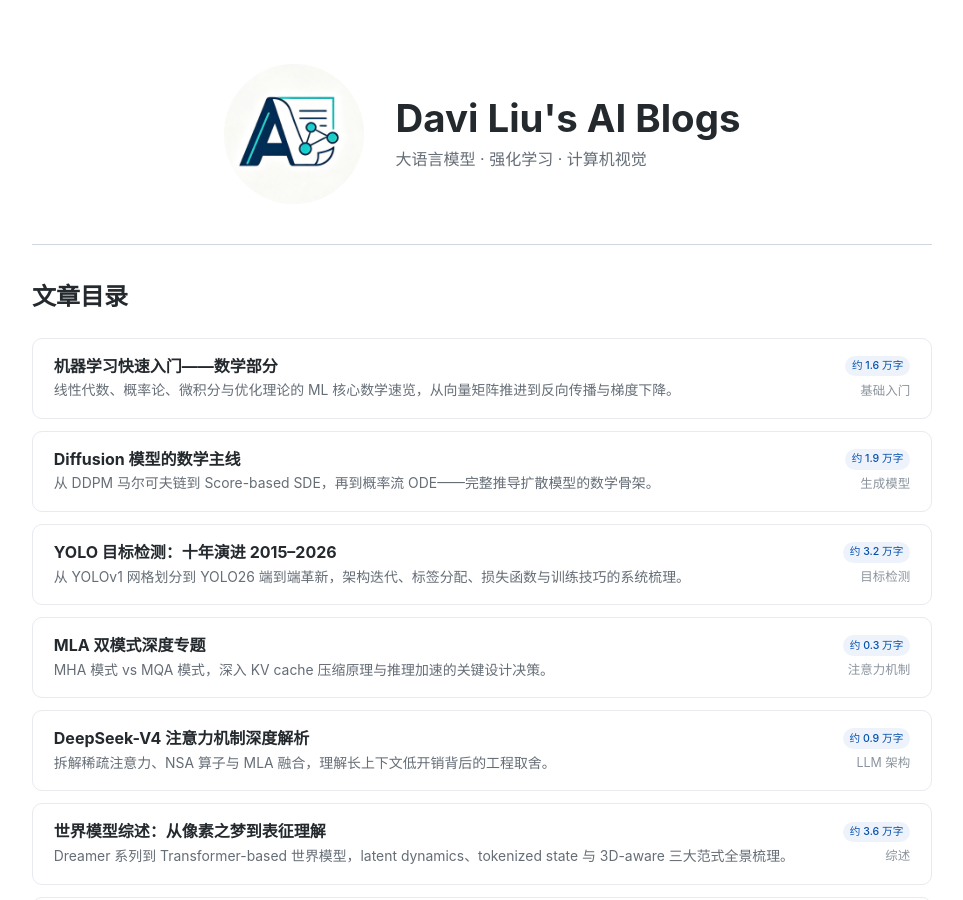
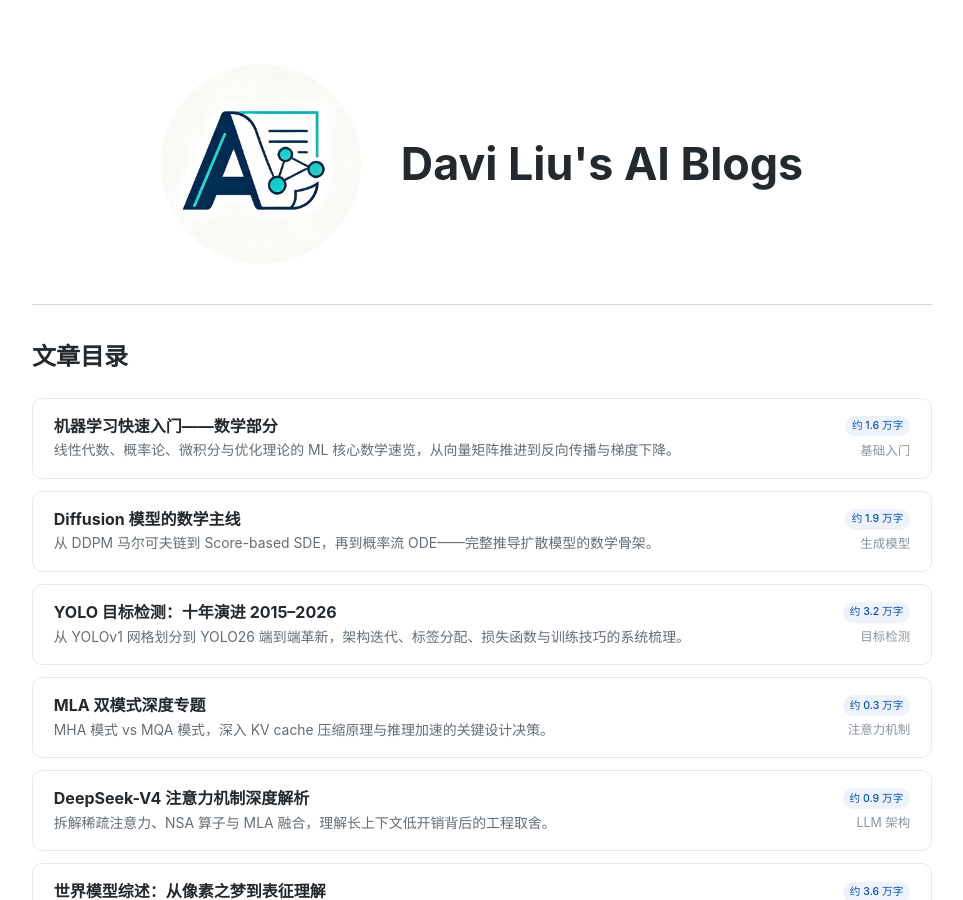
Before and after one commit to liuwwei3/liuwwei3.github.io, a Jekyll site: the page built from index.md, in a window 1280 px wide and 900 px high. Shown: the whole window, without its empty margins (158-1121 px from the left). Built offline with Jekyll 4.4.1, drawn with Linux system fonts in a browser that asks for light colours.

Commit message:
Enlarge logo to 200px with site name on right
Co-Authored-By: Claude <noreply@anthropic.com>

```diff
--- a/index.md
+++ b/index.md
@@ -82,12 +82,9 @@ title: "Davi Liu's AI Blogs"
   .img-lightbox-bg { position: absolute; inset: 0; cursor: default; }
 </style>
 
-<div style="display:flex; align-items:center; justify-content:center; gap:2em; margin:2em 0 2.5em 0;">
-  <img src="/logo.jpeg" style="width:140px;height:140px;border-radius:50%;object-fit:cover;">
-  <div>
-    <h1 style="margin:0; font-size:2.4em; line-height:1.2;">Davi Liu's AI Blogs</h1>
-    <p style="margin:0.3em 0 0 0; color:#656d76; font-size:1em;">大语言模型 · 强化学习 · 计算机视觉</p>
-  </div>
+<div style="display:flex; align-items:center; justify-content:center; gap:2.5em; margin:2em 0 2.5em 0;">
+  <img src="/logo.jpeg" style="width:200px;height:200px;border-radius:50%;object-fit:cover;">
+  <h1 style="margin:0; font-size:2.8em;">Davi Liu's AI Blogs</h1>
 </div>
 
 ---
```
